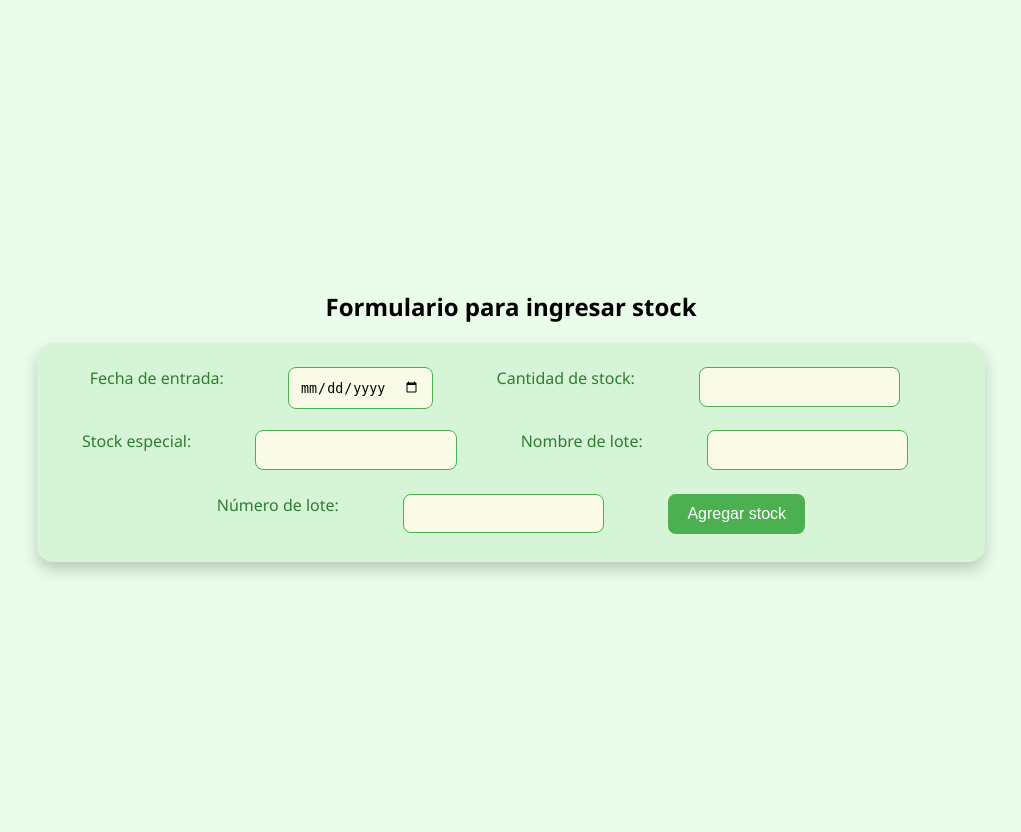
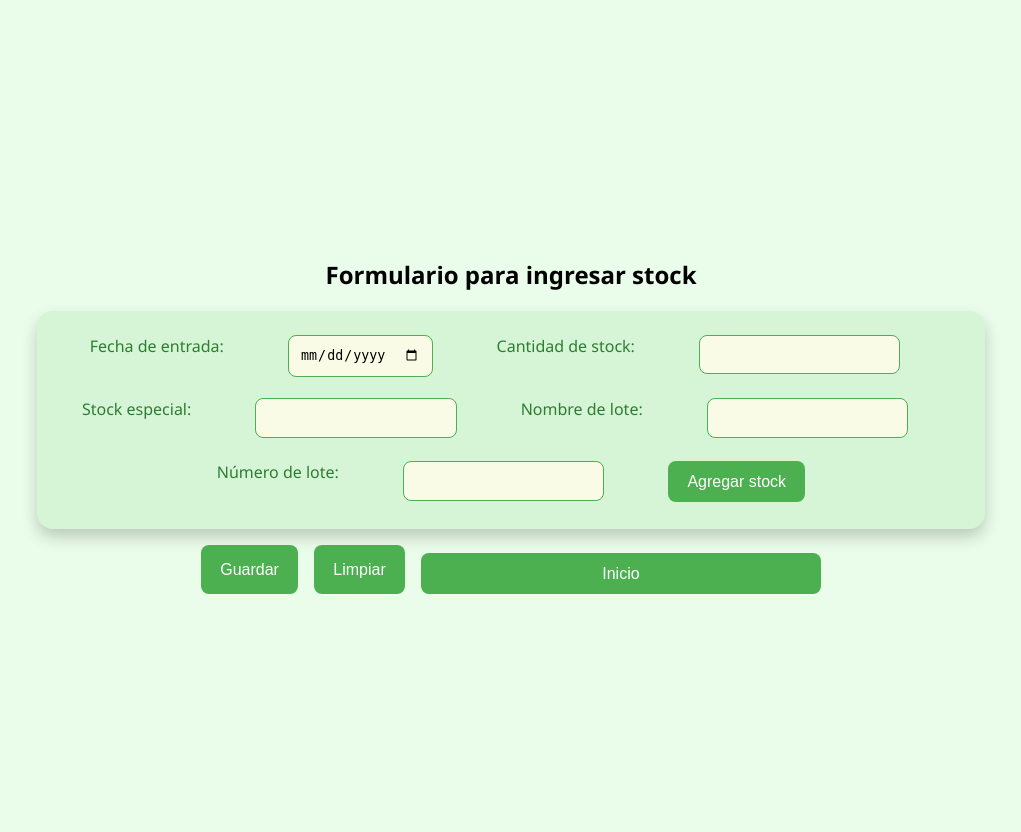
Before and after one commit to VMmagalimonzon/distribuci-n-de-alimentos, a PHP site: page /stock.php in a window 1280 px wide. Shown: the whole page, without its empty margins (129-1150 px from the left). Run offline with PHP 8.4, Linux system fonts and the light colour scheme.

Commit message:
Actualizar stock.php

```diff
--- a/stock.php
+++ b/stock.php
@@ -68,5 +68,12 @@ if ($_SERVER["REQUEST_METHOD"] == "POST") {
 
         <input type="submit" value="Agregar stock">
     </form>
+
+<div class="form-actions">
+  <input type="submit" value="Guardar">
+  <input type="reset" value="Limpiar">
+  <a href="index.php"><button type="button">Inicio</button></a>
+</div>
+
 </body>
 </html>
```
